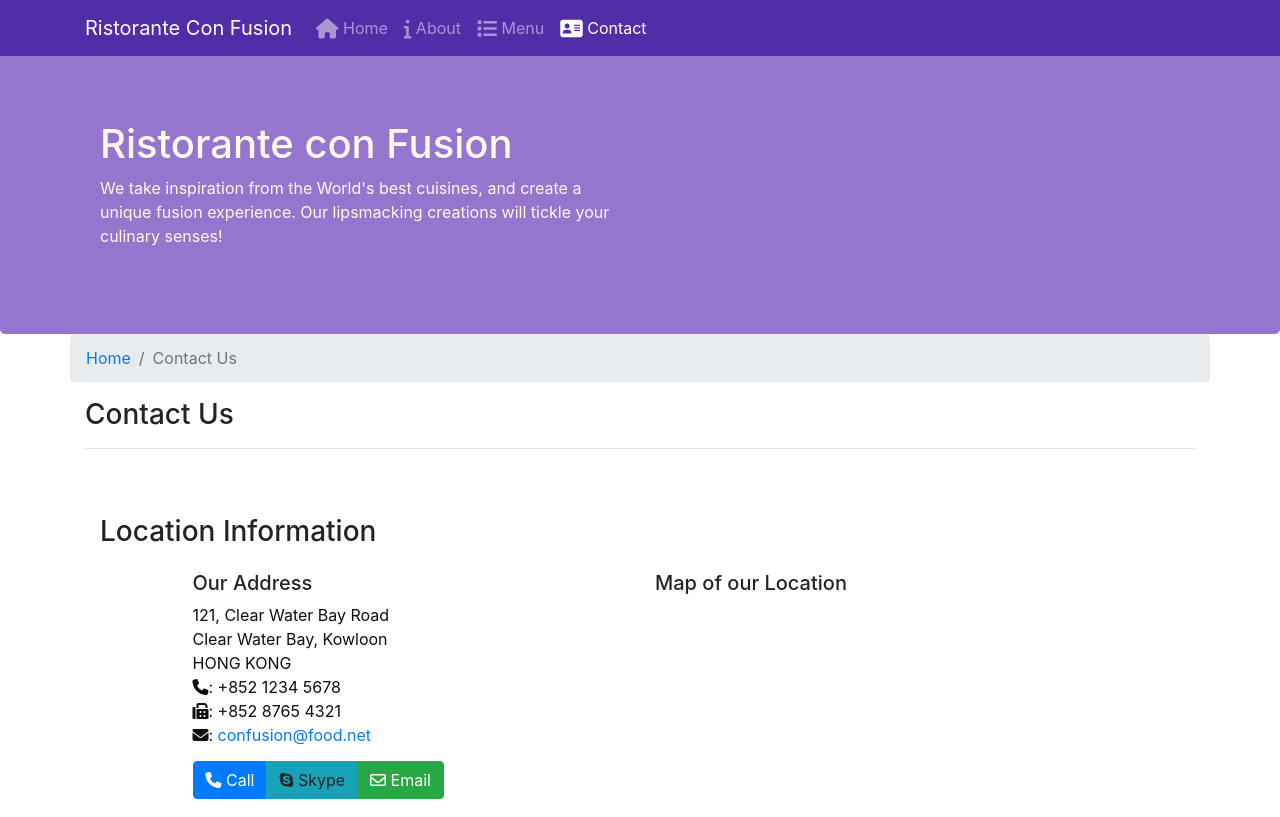
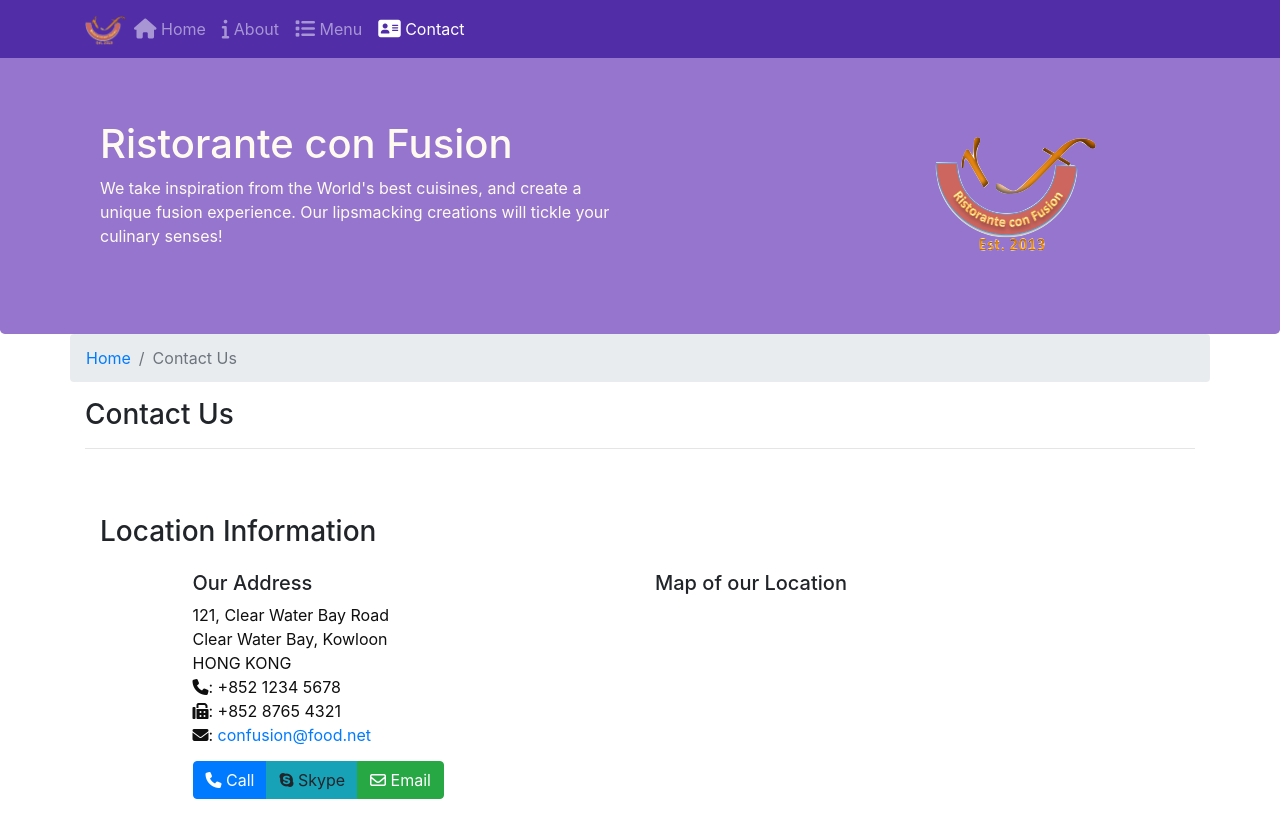
Before and after one commit to Raghav10026/Bootstrap-Course-1, a website: page contactus.html in a window 1280 px wide. Shown: the top 817 px of the page. Drawn offline with nearby package versions, Linux system fonts and the light colour scheme.

Commit message:
logos updated

```diff
--- a/contactus.html
+++ b/contactus.html
@@ -22,7 +22,7 @@
             <button class="navbar-toggler" type="button" data-toggle="collapse" data-target="#Navbar">
                 <span class="navbar-toggler-icon"></span>
             </button>
-            <a class="navbar-brand" href="#">Ristorante Con Fusion</a>
+            <a class="navbar-brand mr-auto" href="index.html"><img src="img/logo.png" height="30" width="41"></a>
             <div class="collapse navbar-collapse" id="Navbar">
                 <ul class="navbar-nav mr-auto">
                     <li class="nav-item"><a class="nav-link" href="./index.html"><span class="fa fa-home fa-lg"></span> Home</a></li>
@@ -41,9 +41,11 @@
                     <h1>Ristorante con Fusion</h1>
                     <p>We take inspiration from the World's best cuisines, and create a unique fusion experience. Our lipsmacking creations will tickle your culinary senses!</p>
                 </div>
-                <div class="col-12 col-sm">
-                </div>
+                <div class="col-12 col-sm"></div>
+                <div class="col-12 col-sm align-self-center">
+                    <img src="img/logo.png" class="img-fluid"></div>
             </div>
+        </div>
         </div>
     </header>
 
```
Also changed, not shown: index.html (+1 -1 lines).
